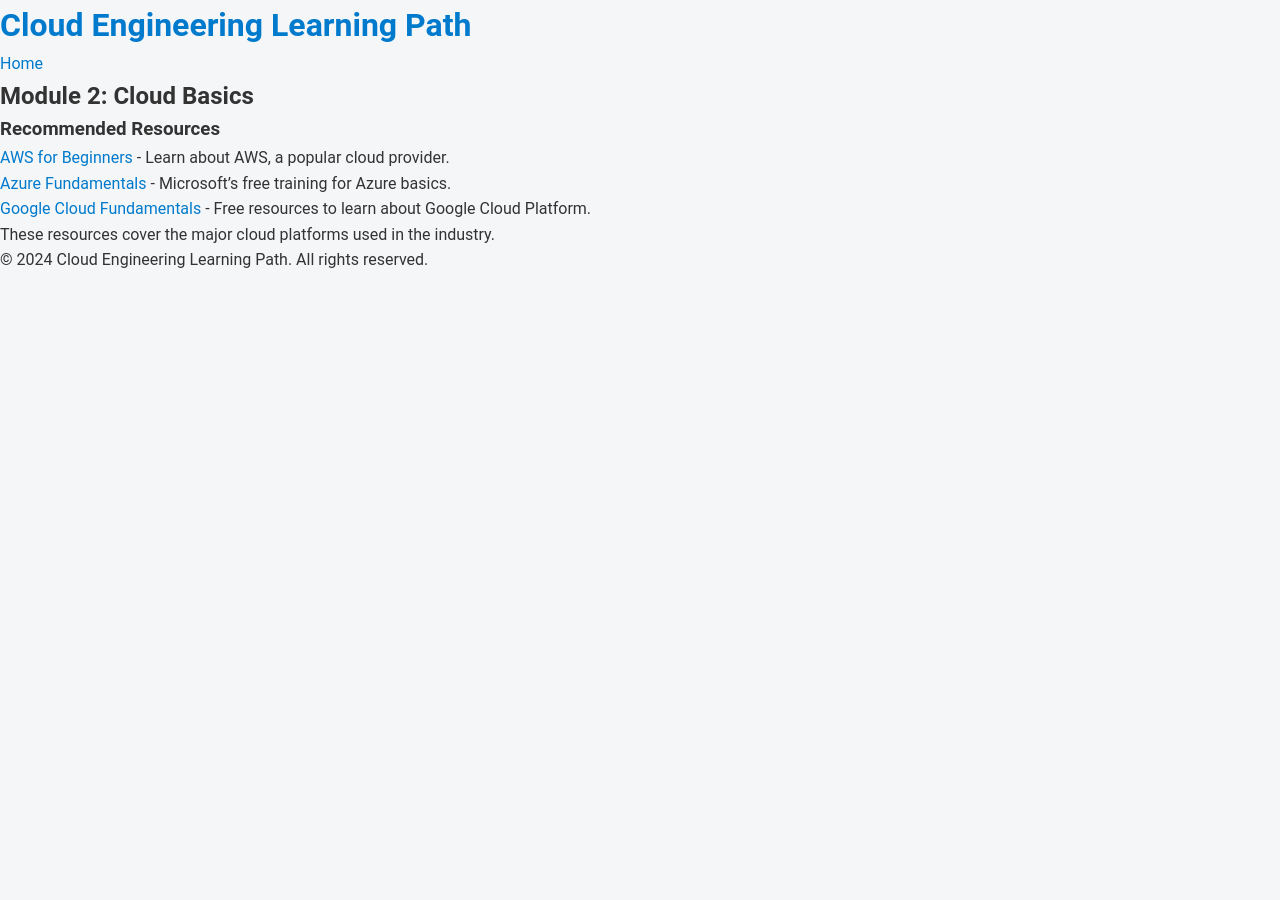
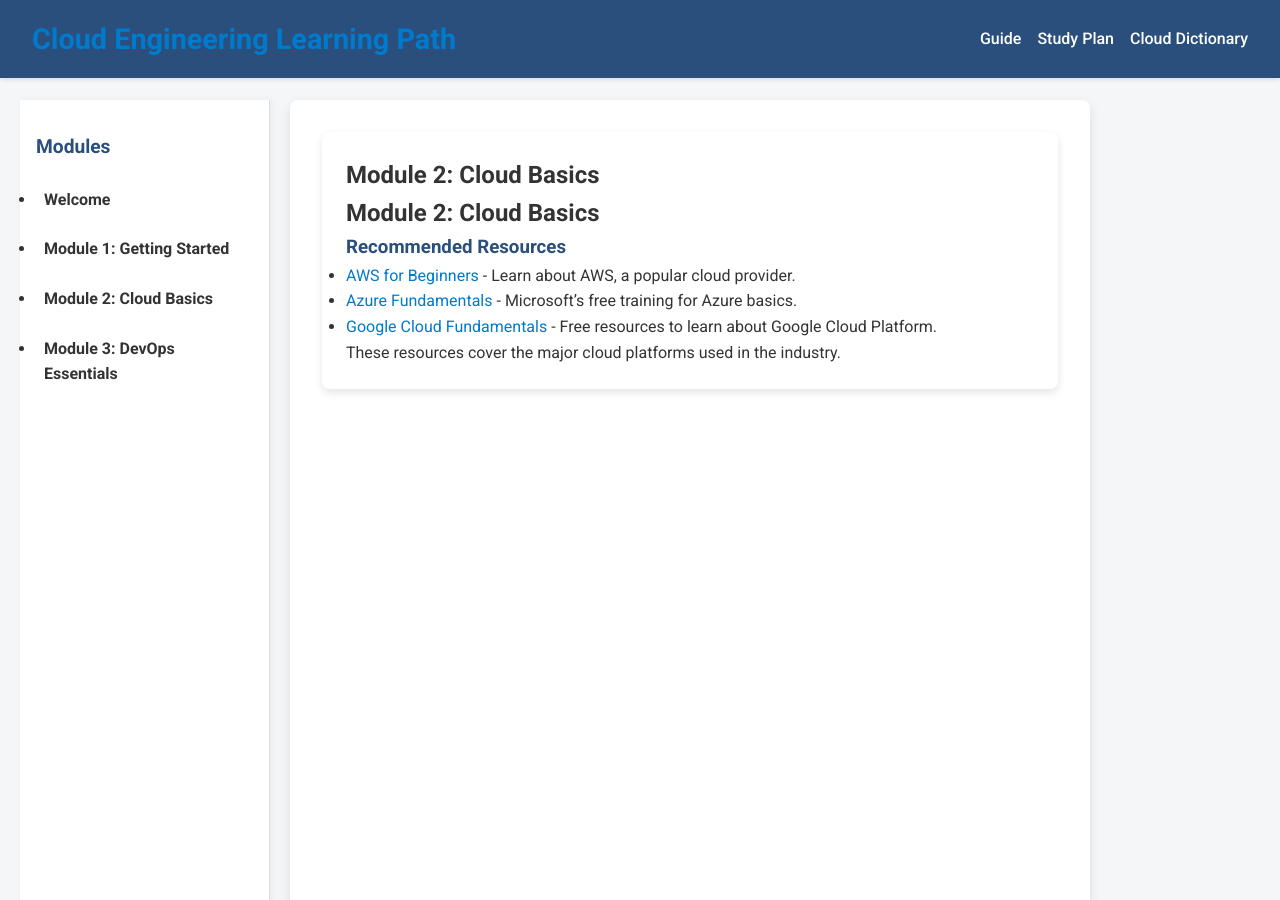
Before and after one commit to mrcloudchase/mrcloudchase.github.io, a Jekyll site: the page built from modules/module-2.md, in a window 1280 px wide and 900 px high. Built offline with Jekyll 4.4.1, drawn with Linux system fonts in a browser that asks for light colours; some of the changed text lies outside the part shown.

Commit message:
Update module html layout

```diff
--- a/_layouts/module.html
+++ b/_layouts/module.html
@@ -4,28 +4,76 @@
   <meta charset="UTF-8">
   <meta name="viewport" content="width=device-width, initial-scale=1.0">
   <title>{{ page.title }} | {{ site.title }}</title>
+  <link rel="stylesheet" href="https://fonts.googleapis.com/css2?family=Roboto:wght@400;500;700&display=swap">
   <link rel="stylesheet" href="{{ '/assets/css/style.css' | relative_url }}">
 </head>
 <body>
-  <header>
-    <div class="container">
-      <h1><a href="{{ site.baseurl }}/">{{ site.title }}</a></h1>
-      <nav>
+  <!-- Header -->
+  <header class="site-header">
+    <div class="header-content">
+      <h1 class="site-title"><a href="{{ site.baseurl }}/">{{ site.title }}</a></h1>
+      <nav class="top-nav">
         <ul>
-          <li><a href="{{ site.baseurl }}/">Home</a></li>
+          <li><a href="{{ site.baseurl }}/">Guide</a></li>
+          <li><a href="{{ site.baseurl }}/study-plan">Study Plan</a></li>
+          <li><a href="{{ site.baseurl }}/cloud-dictionary">Cloud Dictionary</a></li>
         </ul>
       </nav>
     </div>
   </header>
-  <main class="container">
-    <article>
-      {{ content }} <!-- Only display content from the Markdown file -->
-    </article>
-  </main>
-  <footer>
-    <div class="container">
-      <p>© {{ "now" | date: "%Y" }} {{ site.title }}. All rights reserved.</p>
+
+  <!-- Layout with Sidebar and Main Content -->
+  <div class="layout">
+    <!-- Sidebar -->
+    <aside class="sidebar">
+      <h2>Modules</h2>
+      <ul class="sidebar-nav">
+        <li><a href="{{ site.baseurl }}/">Welcome</a></li>
+        {% for module in site.modules %}
+        <li><a href="{{ module.url | relative_url }}">{{ module.title }}</a></li>
+        {% endfor %}
+      </ul>
+    </aside>
+
+    <!-- Main Content -->
+    <main class="content">
+      <article>
+        <!-- Module Card for Content -->
+        <div class="module-card">
+          <h2>{{ page.title }}</h2>
+          {{ content }}
+        </div>
+      </article>
+    </main>
+  </div>
+
+  <!-- Footer -->
+  <footer class="site-footer">
+    <div class="footer-content">
+      <div class="footer-links">
+        <h4>Socials</h4>
+        <ul>
+          <li><a href="#">Discord</a></li>
+          <li><a href="#">Instagram</a></li>
+          <li><a href="#">Twitter</a></li>
+        </ul>
+      </div>
+      <div class="footer-links">
+        <h4>Guide Help</h4>
+        <ul>
+          <li><a href="#">Report Issue</a></li>
+          <li><a href="#">GitHub Repo</a></li>
+        </ul>
+      </div>
+      <div class="footer-links">
+        <h4>Community</h4>
+        <ul>
+          <li><a href="#">Contributors</a></li>
+          <li><a href="#">Code of Conduct</a></li>
+        </ul>
+      </div>
     </div>
+    <p>© {{ "now" | date: "%Y" }} {{ site.title }}. All rights reserved.</p>
   </footer>
 </body>
 </html>
```
